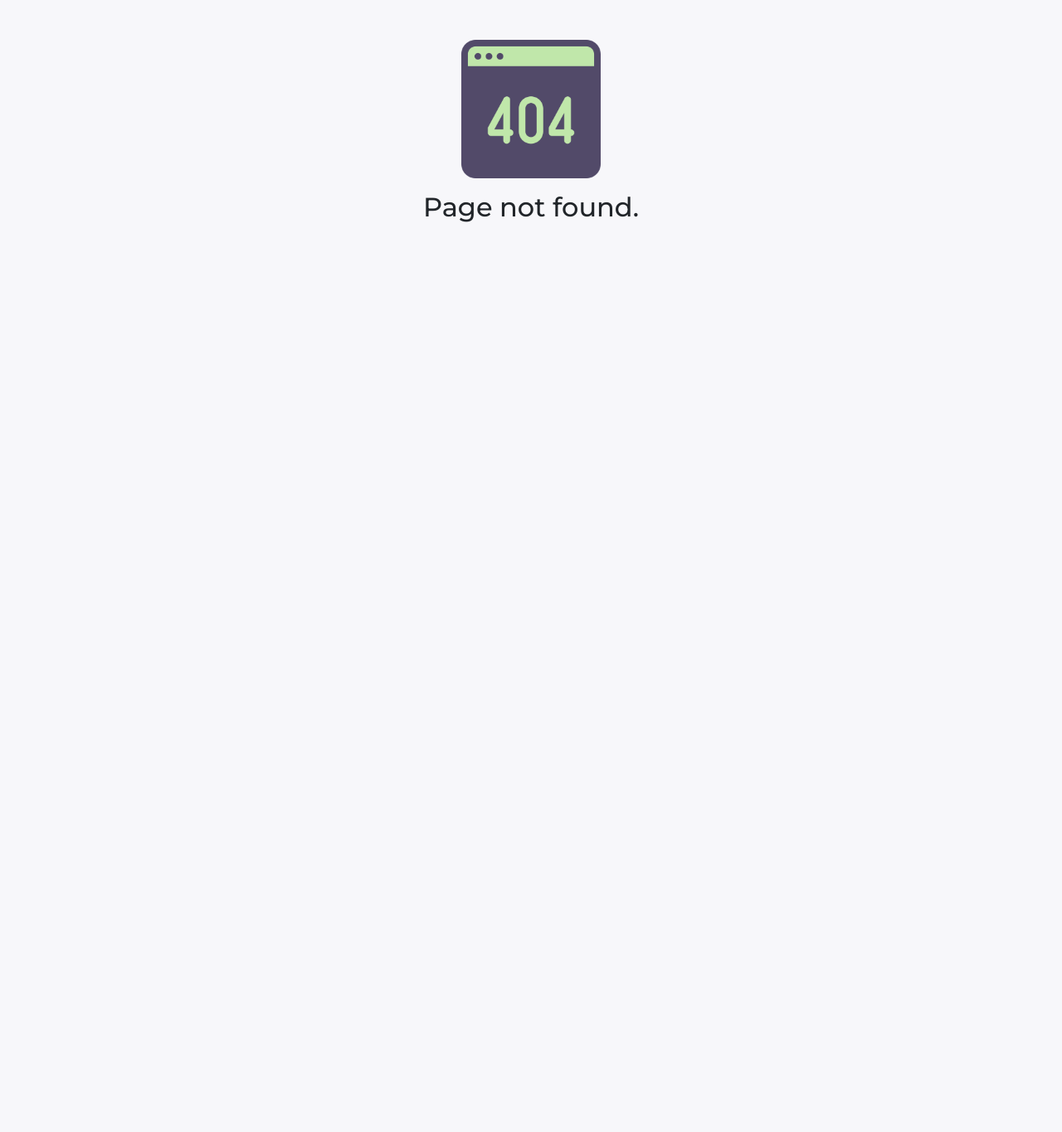
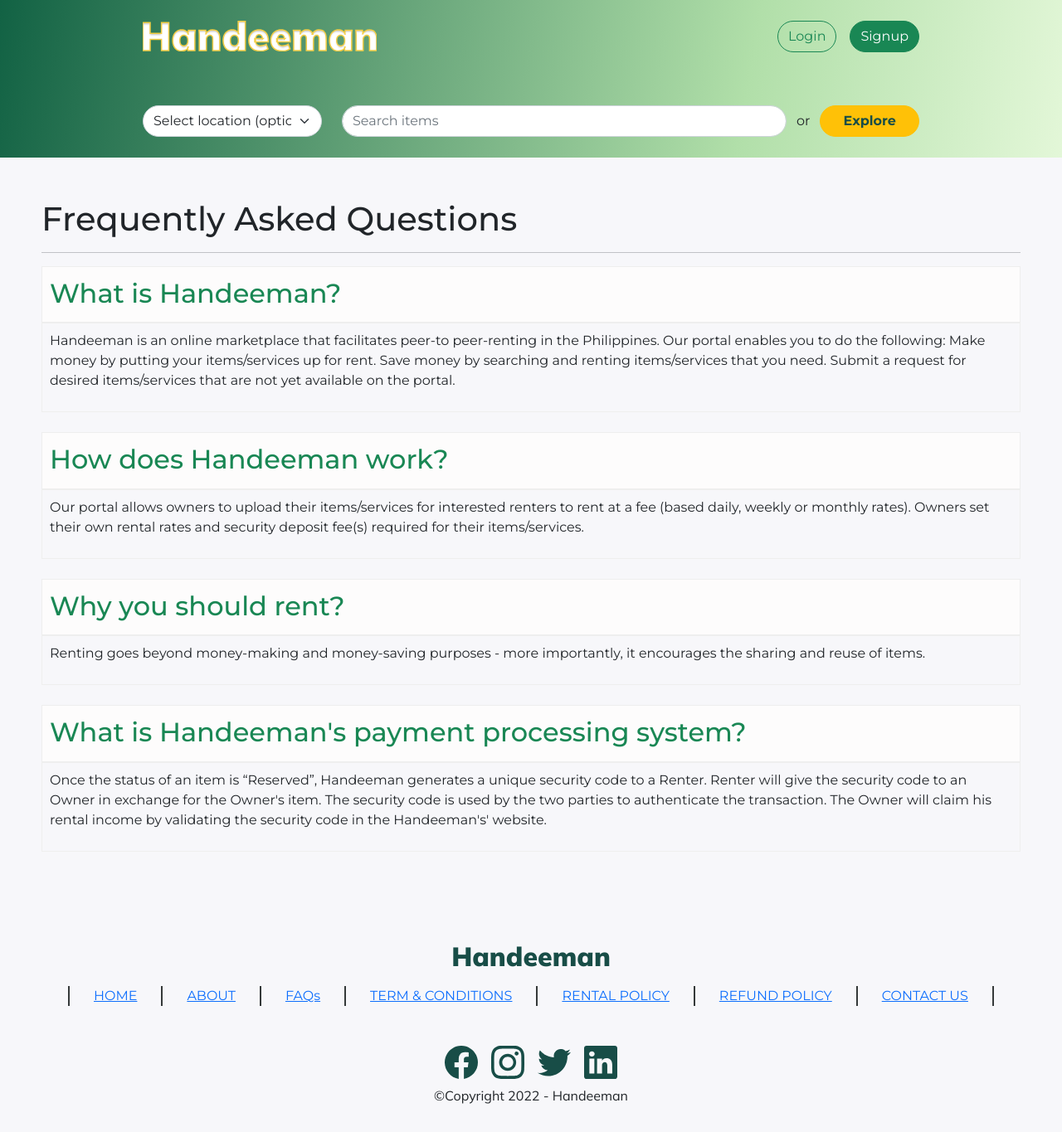
Before and after one commit to fayeMercado/p2p-rental-platform-project, a React (Create React App) app: page /faq in a window 1280 px wide. Before the commit this address had no page. Shown: the whole page at 83% size. Before the commit the page ends 800 px from the top, so only its background shows below. Built offline with nearby package versions, Linux system fonts and the light colour scheme.

Commit message:
link and navigate

```diff
--- a/src/App.js
+++ b/src/App.js
@@ -44,12 +44,12 @@
           <Route path="my-cart" element={<MyCart />} />
         </Route>
         <Route path="*" element={<PageNotFound />}></Route>
+        <Route path="login" element={<Login />}></Route>
+        <Route path="signup" element={<Signup />}></Route>
+        <Route path="terms" element={<Terms />}></Route>
+        <Route path="rentalpolicy" element={<RentalPolicy />}></Route>
+        <Route path="faq" element={<FAQ />}></Route>
       </Routes>
-      {/* <Signup /> */}
-			{/* <HeaderLanding /> */}
-			{/* <Login /> */}
-			{/* <RentalPolicy /> */}
-			{/* <FAQ /> */}
     </BrowserRouter>
   );
 
--- a/src/Footer/Footer.js
+++ b/src/Footer/Footer.js
@@ -17,19 +17,19 @@
       <div className={styles.Logo}>Handeeman</div>
       <Container className="d-flex justify-content-between mt-3 mb-5">
         <div className="vr"></div>
-        <Link to="">HOME</Link>
+        <Link to="/">HOME</Link>
         <div className="vr"></div>
-        <Link to="">ABOUT</Link>
+        <Link to="/">ABOUT</Link>
         <div className="vr"></div>
-        <Link to="">FAQs</Link>
+        <Link to="faq">FAQs</Link>
         <div className="vr"></div>
-        <Link to="">TERM & CONDITIONS</Link>
+        <Link to="terms">TERM & CONDITIONS</Link>
         <div className="vr"></div>
-        <Link to="">PRIVACY POLICY</Link>
+        <Link to="rentalpolicy">RENTAL POLICY</Link>
         <div className="vr"></div>
-        <Link to="">REFUND POLICY</Link>
+        <Link to="/">REFUND POLICY</Link>
         <div className="vr"></div>
-        <Link to="">CONTACT US</Link>
+        <Link to="/">CONTACT US</Link>
         <div className="vr"></div>
       </Container>
       <Container className="d-flex align-items-center justify-content-center gap-3">
--- a/src/Headers/HeaderLanding.js
+++ b/src/Headers/HeaderLanding.js
@@ -1,10 +1,18 @@
 import React from "react";
 import { Row, Col, Container, Card, Form, InputGroup, Button, Stack } from "react-bootstrap"
+import { useNavigate } from "react-router-dom";
 import styles from "./Headers.module.css";
 
 import logoWhite from "../Images/logoWhite.svg";
 
-const HeaderLanding = () => (
+const HeaderLanding = () => {
+
+  let navigate = useNavigate();
+  function handleClick() {
+    navigate('/login');
+  };
+
+  return (
     <div className={styles.Headers} data-testid="Headers">
       <Container fluid className={styles.HeaderProducts} data-testid="Headers">
         <Container
@@ -16,8 +24,8 @@
                 <img src={logoWhite} alt="" />
               </Col>
               <Col className="d-flex justify-content-end align-items-center gap-3">
-              <div className="ms-auto"> <Button variant="outline-success" href="#" className={styles.round}>Login</Button> </div>
-              <div><Button variant="success" href="#" className={styles.round}>Signup</Button></div>
+                <div className="ms-auto"><Button variant="outline-success" className={styles.round} onClick={() => navigate("/login")}>Login</Button></div>
+                <div><Button variant="success" href="#" className={styles.round} onClick={() => navigate("/signup")}>Signup</Button></div>
               </Col>
             </Row>
           </Container>
@@ -57,6 +65,7 @@
       </Container>
     </div>
   );
+}
 
 HeaderLanding.propTypes = {};
 
```
Lines whose indentation alone changed are shown as unchanged.
